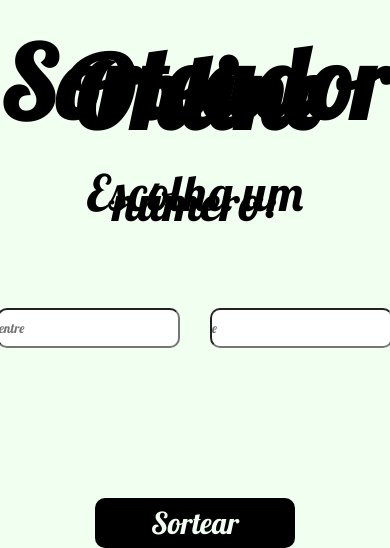
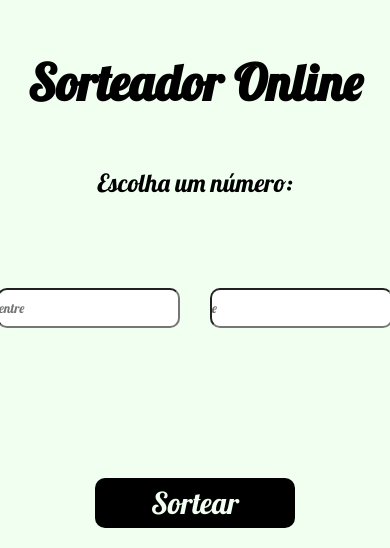
Before and after one commit to Jonatas-Jc/Projeto-Sorteador, a plain HTML site: page index.html in a window 390 px wide. Shown: the part 322-870 px from the top of the page. Drawn offline with Linux system fonts and the light colour scheme.

Commit message:
responsividade- tamanho da largura para mobile

```diff
--- a/styles.css
+++ b/styles.css
@@ -65,6 +65,10 @@ div{
     border-radius: 10px;
 }
 
+@media (max-width:700px){
+    h1{font-size: 50px}
+    p {font-size: 25px}
+}
 
 
 
```
